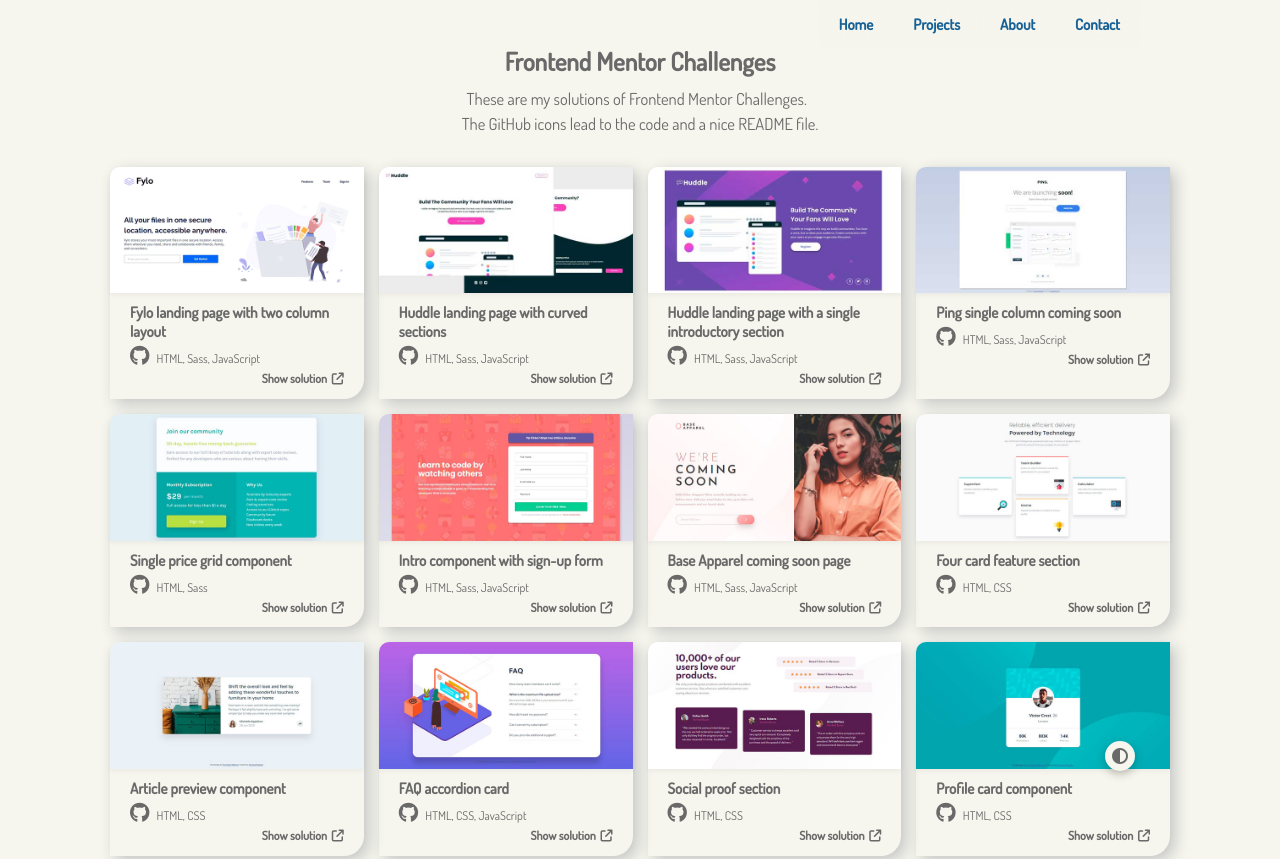
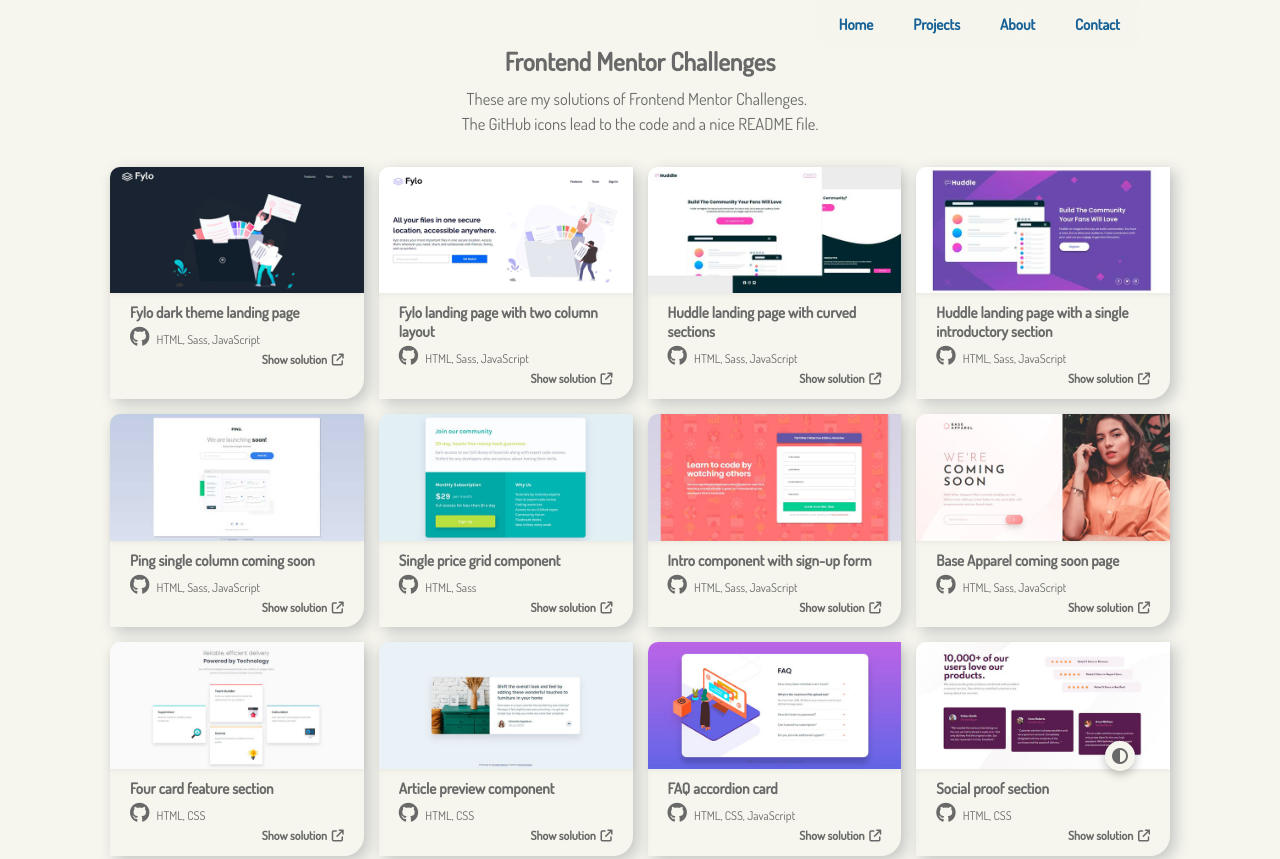
Before and after one commit to PavlinaPs/my-portfolio, a plain HTML site: page fem.html in a window 1280 px wide. Shown: the top 859 px of the page. Drawn offline with Linux system fonts and the light colour scheme.

Commit message:
Fylo dark theme landing page added to fem

```diff
--- a/fem.html
+++ b/fem.html
@@ -72,6 +72,30 @@
                 </article> -->
 
                 <!-- end of template article -->
+
+                <!-- Fylo dark theme landing page -->
+
+                <article class="fem__item">
+                    <div class="fem__item--img-holder">
+                        <a href="https://pavlinaps.github.io/fylo-dark-theme-landing-page/" target="_blank">
+                            <img class="fem__img" src="./images/fem/ss_fylo-dark-theme-landing-page600x300.jpg" alt="">
+                        </a>
+                    </div>
+                    <div class="fem__item--text-holder">
+                        <p class="fem__item--title">Fylo dark theme landing page</p>
+                        <p class="fem__languages">
+                            <a class="fem__link--github" href="https://github.com/PavlinaPs/fylo-dark-theme-landing-page" target="_blank">
+                                <i class="fa-brands fa-github"></i>
+                            </a>
+                            &nbsp;&nbsp;HTML, Sass, JavaScript
+                        </p>
+                        <a class="fem__link--live" href="https://pavlinaps.github.io/fylo-dark-theme-landing-page/" target="_blank">
+                            Show solution&nbsp;&nbsp;<i class="fa-solid fa-arrow-up-right-from-square"></i>
+                        </a>
+                    </div>
+                </article>
+
+                <!-- end of Fylo dark theme landing page -->
 
                 <!-- Fylo landing page with two column layout -->
                 <article class="fem__item">
```
Also changed, not shown: images/fem/ss_fylo-dark-theme-landing-page600x300.jpg (added).
